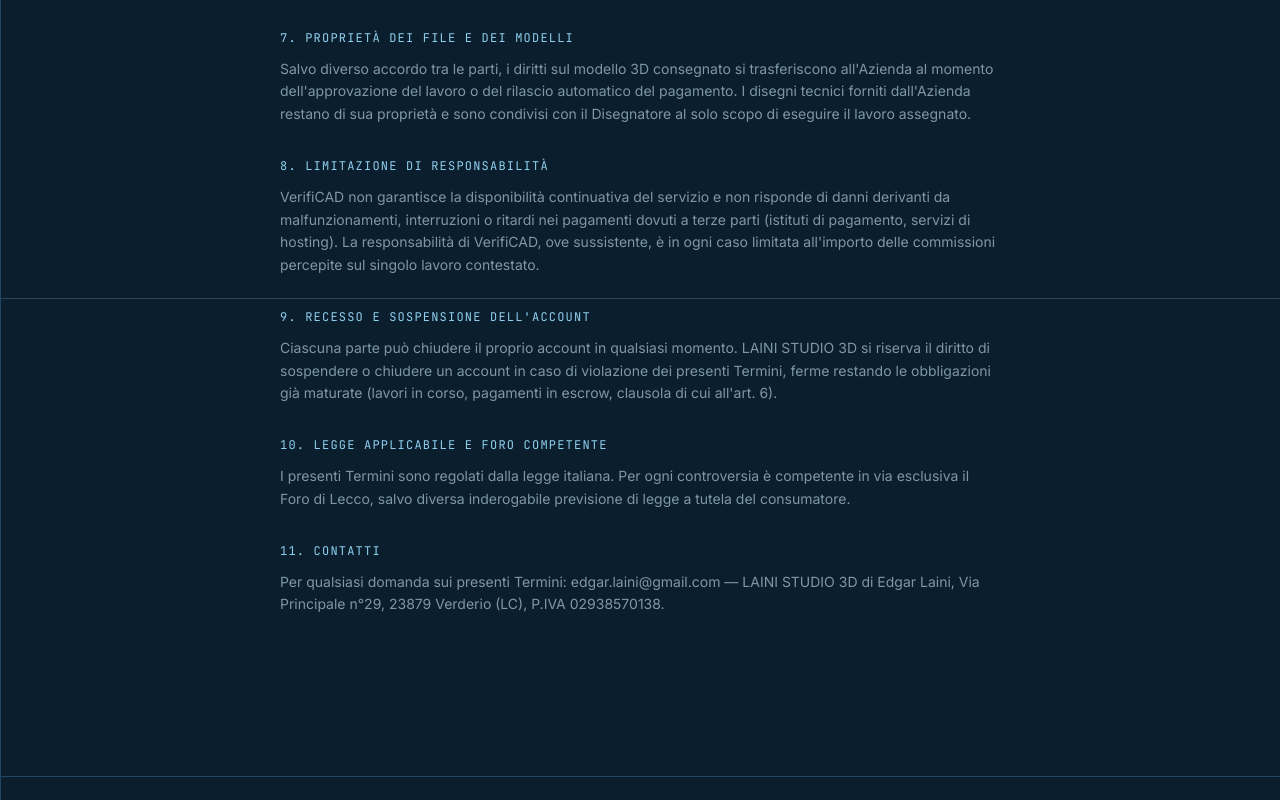
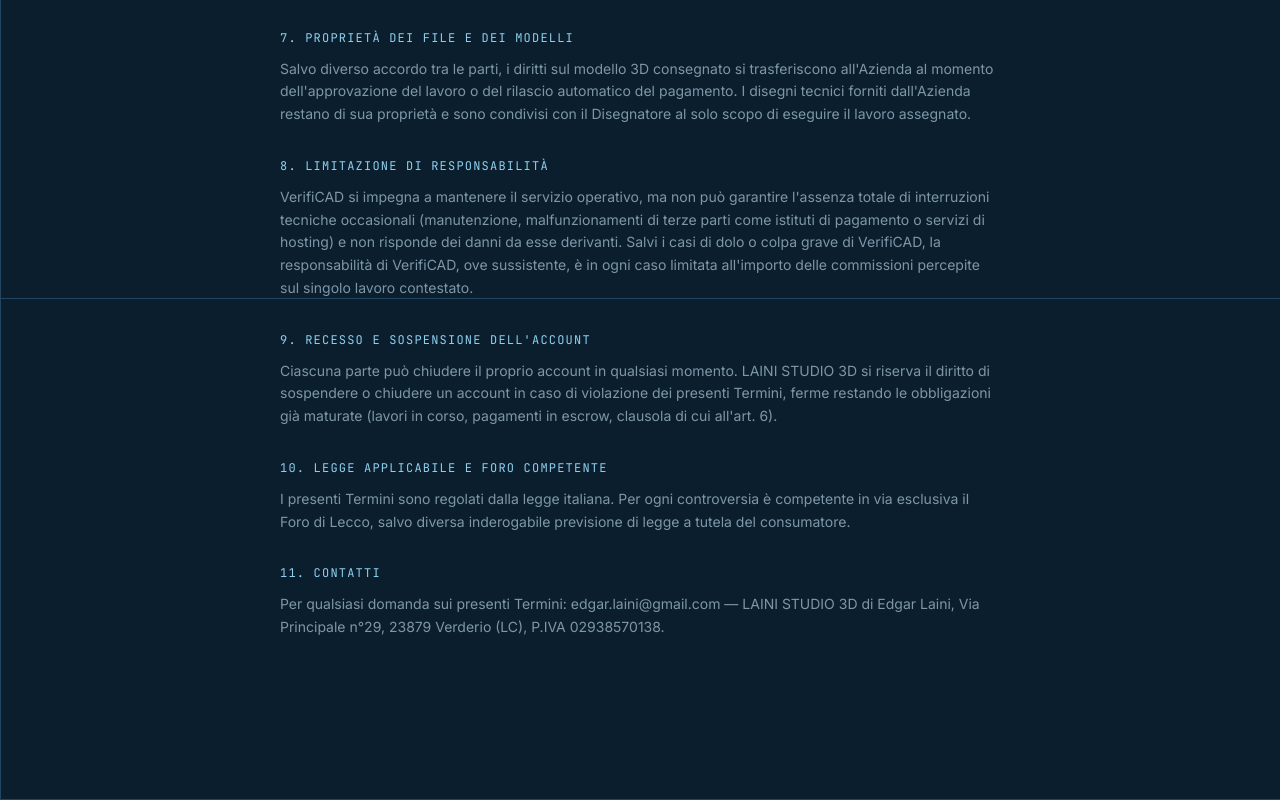
Before and after one commit to edgarlaini/Verificad, a Next.js app: page /termini in a window 1280 px wide. Shown: the part 1302-2102 px from the top of the page. Built offline with nearby package versions, Linux system fonts and the light colour scheme; no server answers.

Commit message:
Add files via upload

```diff
--- a/app/termini/page.tsx
+++ b/app/termini/page.tsx
@@ -111,9 +111,10 @@
             8. LIMITAZIONE DI RESPONSABILITÀ
           </h2>
           <p>
-            VerifiCAD non garantisce la disponibilità continuativa del servizio e non risponde di danni derivanti
-            da malfunzionamenti, interruzioni o ritardi nei pagamenti dovuti a terze parti (istituti di pagamento,
-            servizi di hosting). La responsabilità di VerifiCAD, ove sussistente, è in ogni caso limitata
+            VerifiCAD si impegna a mantenere il servizio operativo, ma non può garantire l&apos;assenza totale di
+            interruzioni tecniche occasionali (manutenzione, malfunzionamenti di terze parti come istituti di
+            pagamento o servizi di hosting) e non risponde dei danni da esse derivanti. Salvi i casi di dolo o
+            colpa grave di VerifiCAD, la responsabilità di VerifiCAD, ove sussistente, è in ogni caso limitata
             all&apos;importo delle commissioni percepite sul singolo lavoro contestato.
           </p>
         </section>
```
